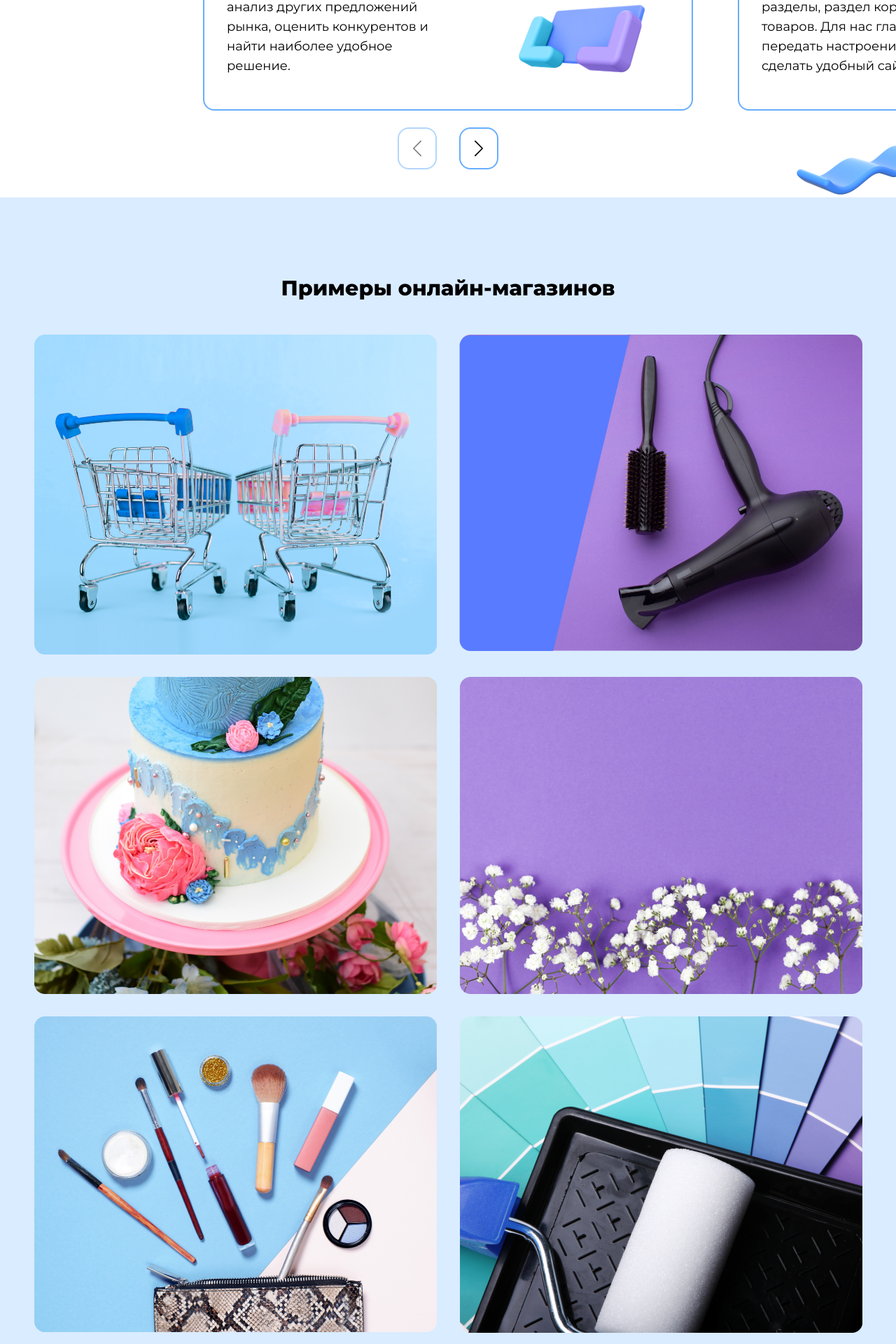
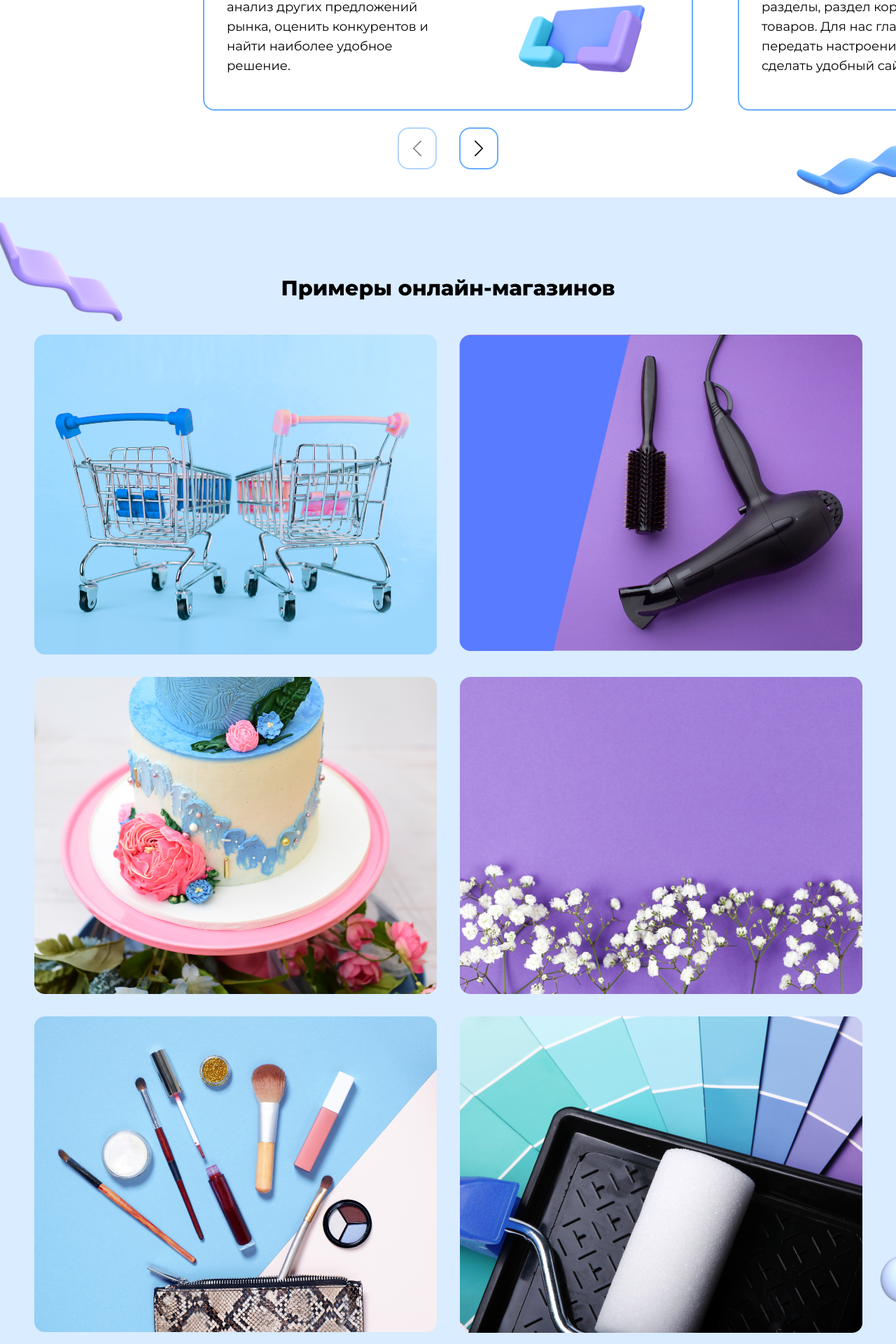
Before and after one commit to NightWanderer2004/task_developers, a React (Create React App) app: page / in a window 1280 px wide. Shown: the part 1594-3514 px from the top of the page at 70% size. Built offline with nearby package versions, Linux system fonts and the light colour scheme.

Commit message:
update portfolio section

```diff
--- a/src/components/portfolio/Portfolio.jsx
+++ b/src/components/portfolio/Portfolio.jsx
@@ -36,6 +36,22 @@ const Portfolio = () => {
    return (
       <div className={s.portfolio}>
          <div className={s.portfolioContainer}>
+            {width >= 1024 ? (
+               <>
+                  <img
+                     className={s.bgWave}
+                     src="/assets/img/common/violet_wave.svg"
+                     alt=""
+                  />
+                  <img
+                     className={s.bgSphere}
+                     src="/assets/img/common/white_sphere.svg"
+                     alt=""
+                  />
+               </>
+            ) : (
+               ''
+            )}
             <Title>Примеры онлайн-магазинов</Title>
             {width >= 1024 ? (
                <div className={s.examples}>
--- a/src/styles/portfolio/portfolio.module.scss
+++ b/src/styles/portfolio/portfolio.module.scss
@@ -1,9 +1,19 @@
 .portfolio {
    @apply bg-ice py-5 md:py-12 lg:py-28 px-3 sm:px-5 md:px-12;
-   &container {
-      @apply container mx-auto;
+   &Container {
+      @apply container mx-auto relative;
    }
    .examples {
-      @apply grid grid-cols-2 gap-8 mt-12;
+      @apply grid grid-cols-2 gap-8 mt-12 w-full;
+   }
+   .bgWave,
+   .bgSphere {
+      @apply absolute;
+   }
+   .bgWave {
+      @apply -top-10 -left-20 rotate-45;
+   }
+   .bgSphere {
+      @apply bottom-10 -right-24;
    }
 }
```
